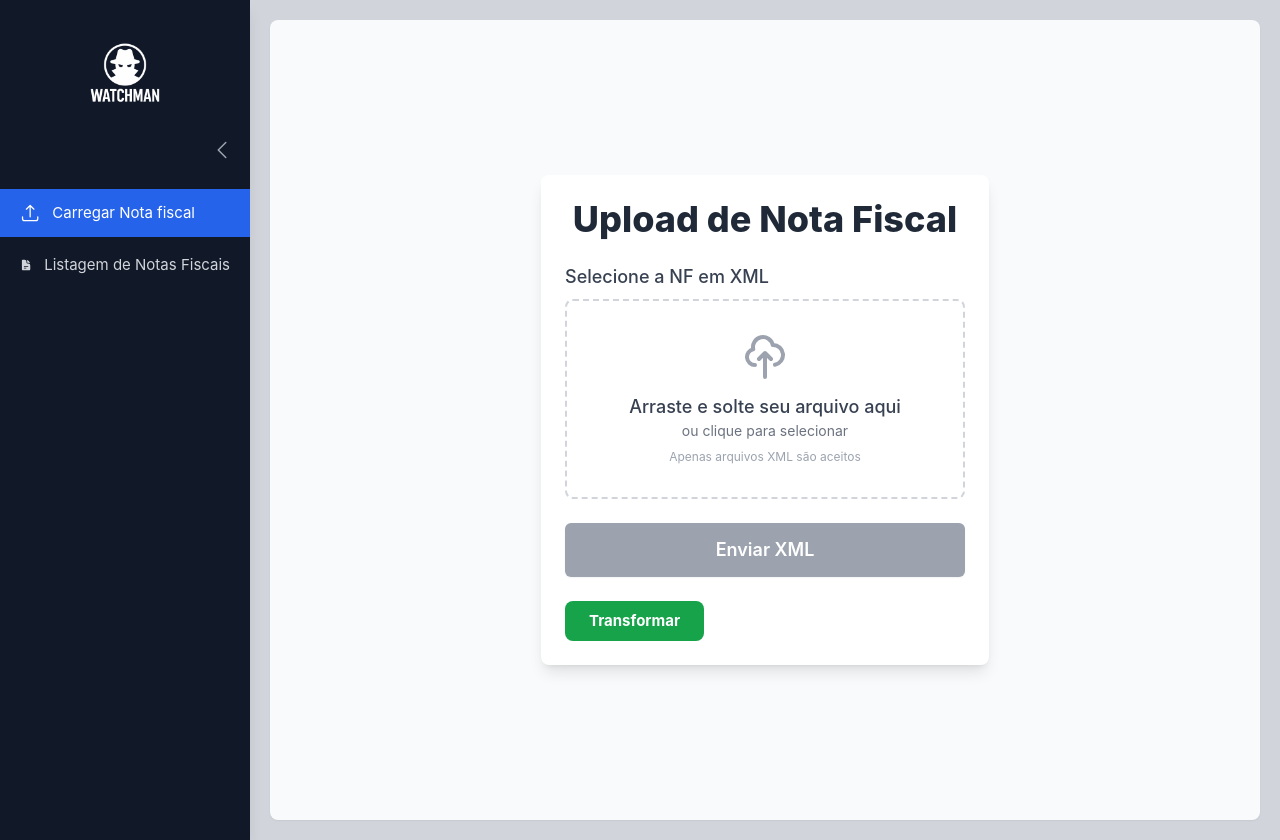
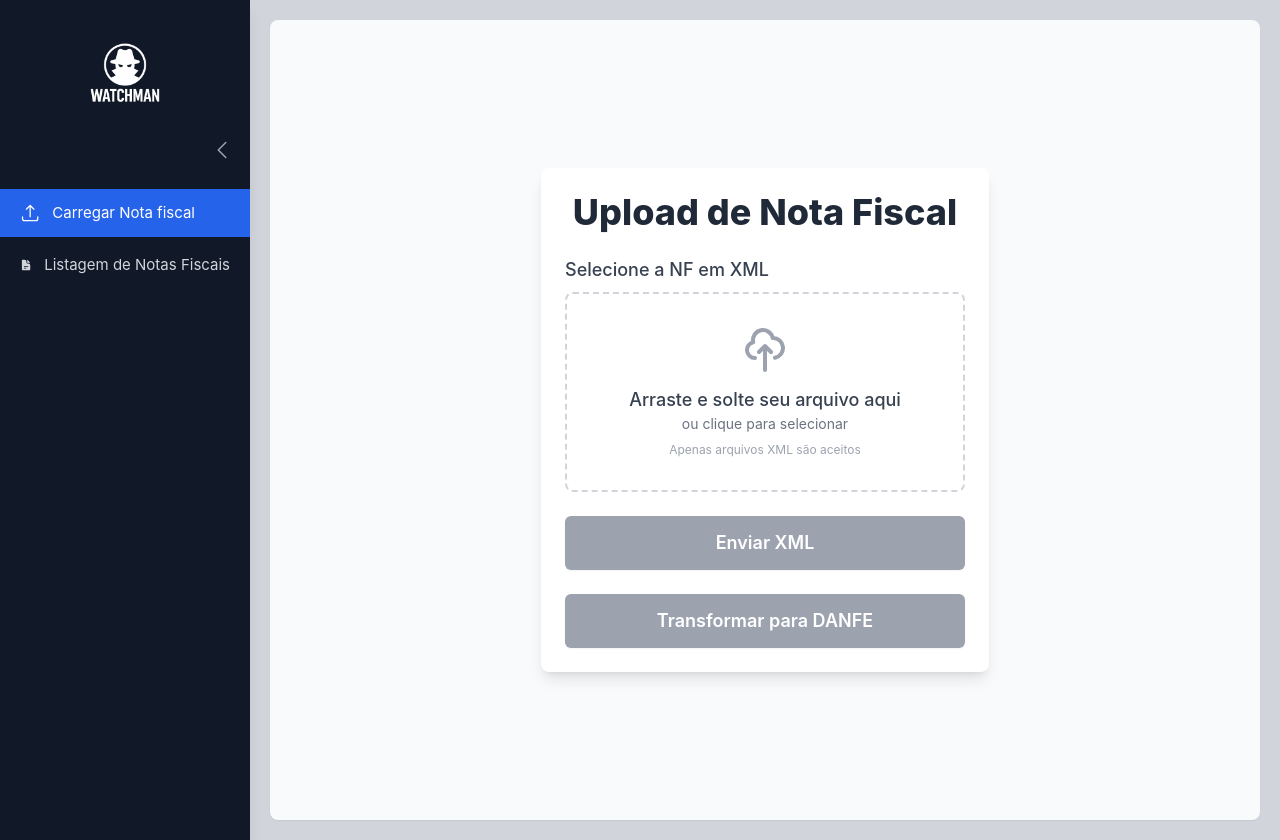
Before and after one commit to laraguilar/watchman-front, a Vue app: page / in a window 1280 px wide. Built offline with nearby package versions, Linux system fonts and the light colour scheme.

Commit message:
refact: Adicionando o estilo do Tailwind no botão 'Transformar para DANFE'

```diff
--- a/src/views/HomeView.vue
+++ b/src/views/HomeView.vue
@@ -218,9 +218,15 @@ const transformFile = async () => {
         </button>
         <button type="button"
                 @click="transformFile"
-                class="mt-4 bg-green-600 p-2 px-6 rounded-lg text-white font-bold
-                       hover:bg-green-700 focus:outline-none focus:ring-2 focus:ring-green-500 focus:ring-opacity-50">
-          Transformar
+                :disabled="!xmlFile"
+                :class="{
+                  'bg-green-600 hover:bg-green-700 focus:ring-green-500 dark:bg-green-700 dark:hover:bg-green-600 cursor-pointer': xmlFile,
+                  'bg-gray-400 cursor-not-allowed dark:bg-gray-600': !xmlFile
+                }"
+                class="w-full py-3 px-6 border border-transparent rounded-md shadow-sm text-lg font-semibold text-white
+                       focus:outline-none focus:ring-2 focus:ring-offset-2
+                       dark:focus:ring-offset-gray-800 transition-colors duration-200">
+          Transformar para DANFE
         </button>
       </form>
       <div v-if="uploadMessage"
```
